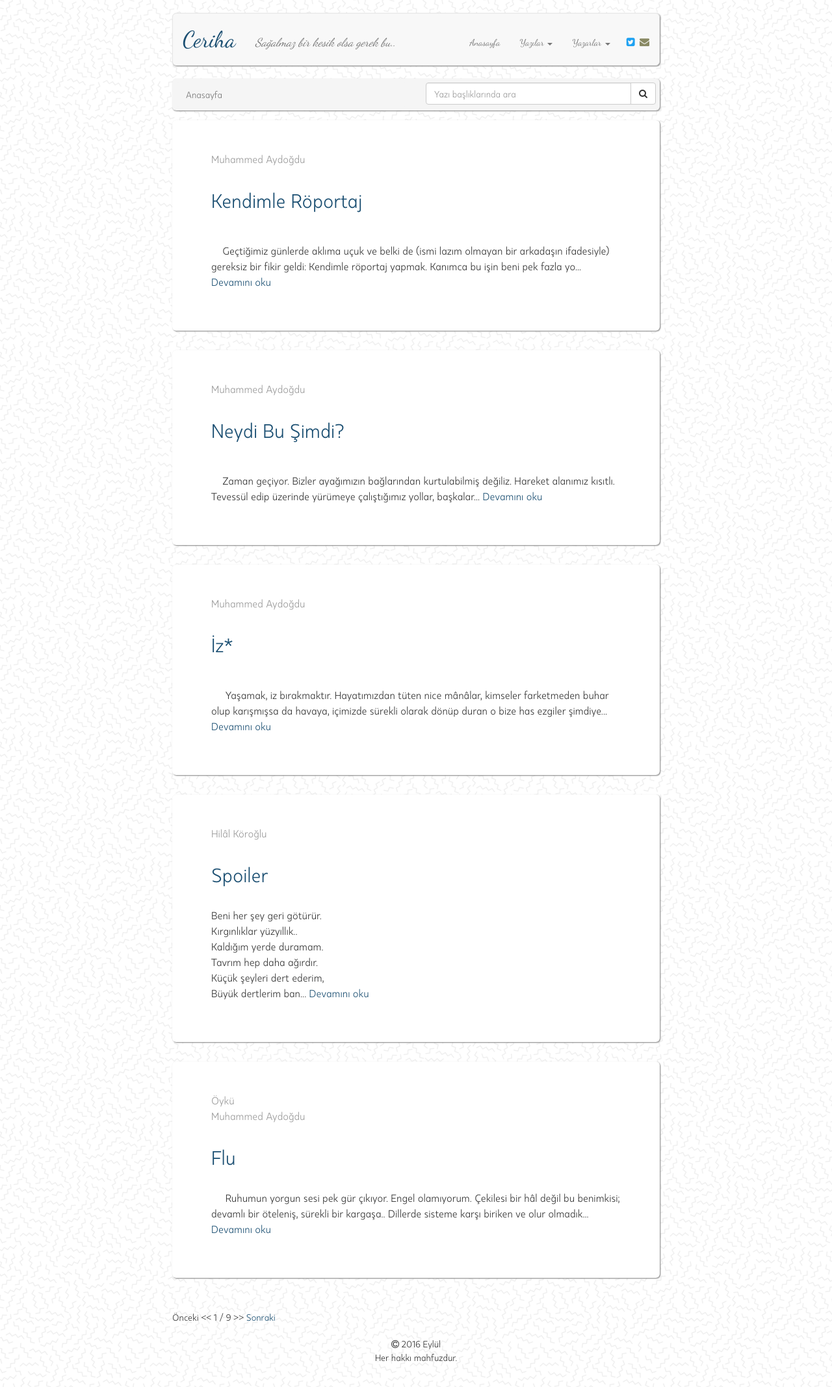
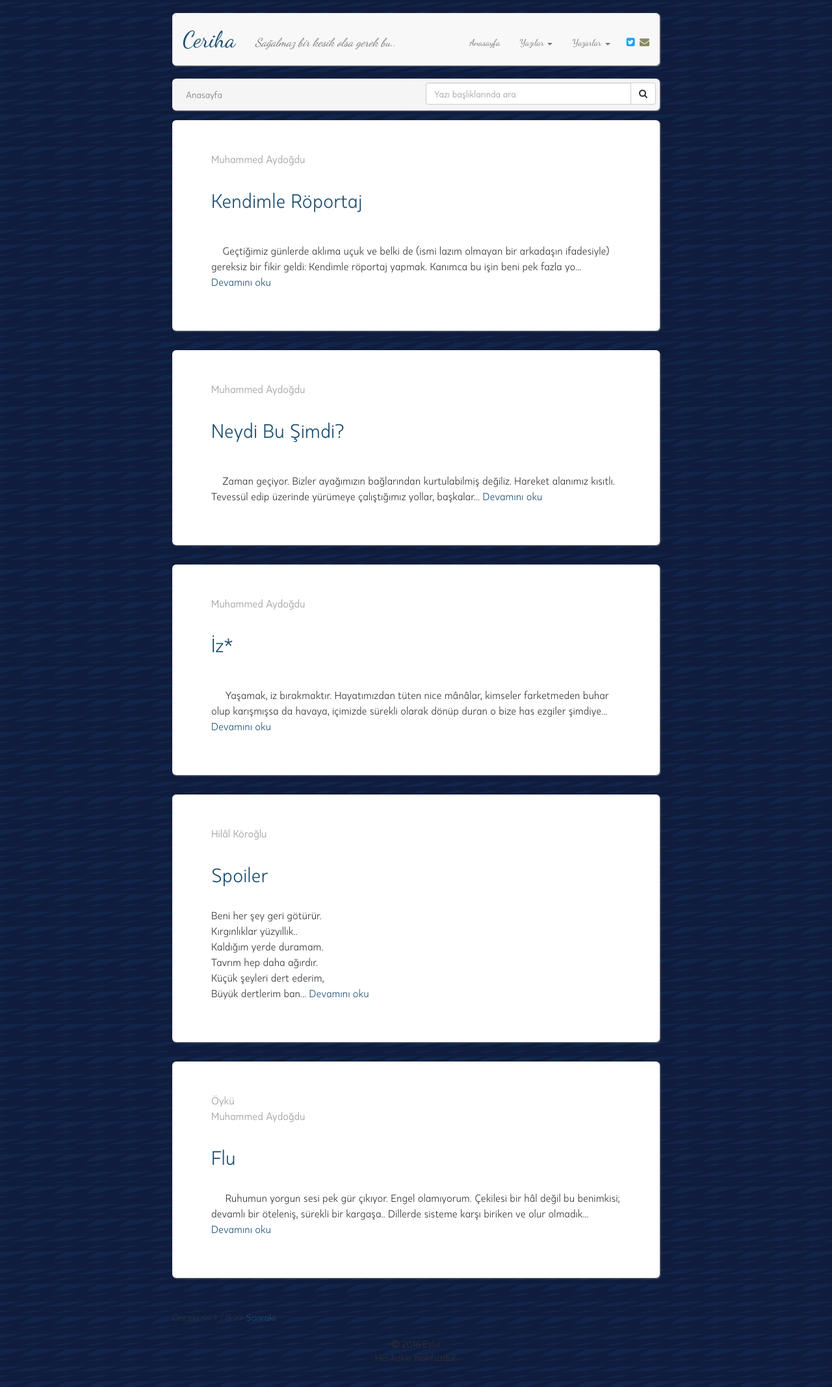
Before and after one commit to muhammedaydogdu/muhammedaydogdu.github.io, a Jekyll site: the page built from index.html, in a window 1280 px wide. Shown: the whole page at 65% size. Built offline with Jekyll 4.4.1, drawn with Linux system fonts in a browser that asks for light colours; some web fonts are replaced; the list of posts is cut into pages by our own code.

Commit message:
Update style.css

```diff
--- a/css/style.css
+++ b/css/style.css
@@ -11,7 +11,7 @@
 body {
   font-family: "Kappa", "Times New Roman", serif;
   line-height: 1.5;
-  background: url("../images/memphis-mini.png");
+  background: url("../images/dark-paths.png");
 }
 
 a {
```
